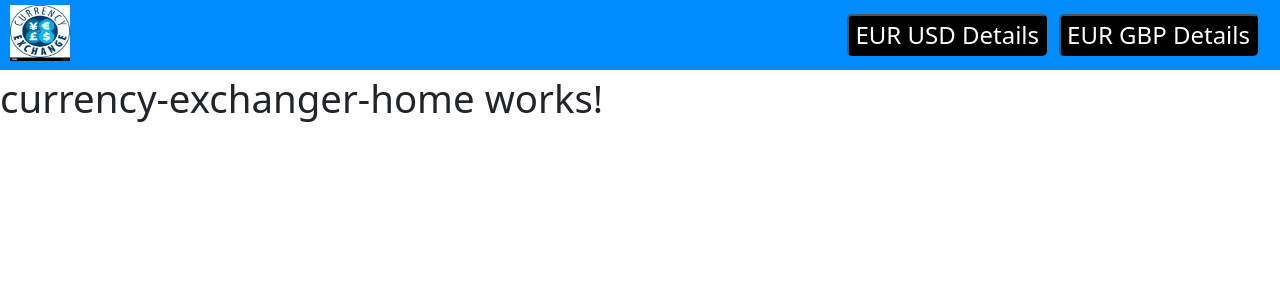
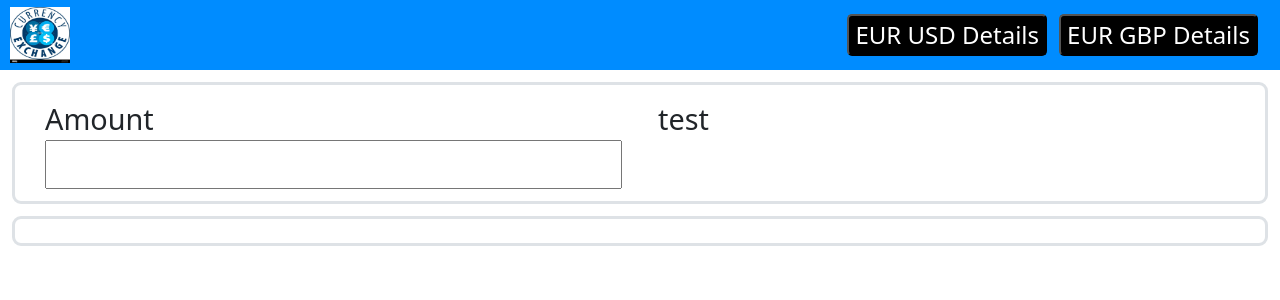
Before and after one commit to didarix/currencyEx, an Angular app: page / in a window 1280 px wide. Shown: the top 300 px of the page. Built offline with nearby package versions, Linux system fonts and the light colour scheme.

Commit message:
[FF1] [Portal] [feature] 1-add input number to home page 2-create currency coverter component

```diff
--- a/src/app/modules/main/pages/currency-exchanger/pages/currency-exchanger-home/currency-exchanger-home.component.html
+++ b/src/app/modules/main/pages/currency-exchanger/pages/currency-exchanger-home/currency-exchanger-home.component.html
@@ -1 +1,15 @@
-<p>currency-exchanger-home works!</p>
+<div class="currency-exchanger">
+  <div class="row m-2 p-2 border border-3 rounded">
+    <div class="col-md-6">
+      <!-- amount enter -->
+      <div class="currency-exchanger__amount-enter d-flex flex-column">
+        <label for="amount">Amount</label>
+        <input type="number" name="amount" (keyup)="getAmount($event)" />
+      </div>
+    </div>
+    <!-- converter -->
+    <div class="col-md-6">test</div>
+  </div>
+  <!-- most popular currencies -->
+  <div class="row m-2 p-2 border border-3 rounded"></div>
+</div>
--- a/src/app/modules/main/pages/currency-exchanger/pages/currency-exchanger-home/currency-exchanger-home.component.ts
+++ b/src/app/modules/main/pages/currency-exchanger/pages/currency-exchanger-home/currency-exchanger-home.component.ts
@@ -3,13 +3,19 @@ import { Component, OnInit } from '@angular/core';
 @Component({
   selector: 'app-currency-exchanger-home',
   templateUrl: './currency-exchanger-home.component.html',
-  styleUrls: ['./currency-exchanger-home.component.scss']
+  styleUrls: ['./currency-exchanger-home.component.scss'],
 })
 export class CurrencyExchangerHomeComponent implements OnInit {
+  constructor() {}
 
-  constructor() { }
+  ngOnInit(): void {}
 
-  ngOnInit(): void {
+  /**
+   * `getAmount()`
+   * @description get value of input
+   * @param  event event of input
+   */
+  getAmount(event: any) {
+    console.log(event.target.value);
   }
-
 }
--- a/src/app/shared/index.ts
+++ b/src/app/shared/index.ts
@@ -1 +1,2 @@
 export { HeaderComponent } from './modules/header/header.component';
+export { CurrencyConverterComponent } from './modules/currency-converter/currency-converter.component';
--- /dev/null
+++ b/src/app/shared/modules/currency-converter/currency-converter.component.html
@@ -0,0 +1 @@
+<p>currency-converter works!</p>
--- /dev/null
+++ b/src/app/shared/modules/currency-converter/currency-converter.component.ts
@@ -0,0 +1,15 @@
+import { Component, OnInit } from '@angular/core';
+
+@Component({
+  selector: 'app-currency-converter',
+  templateUrl: './currency-converter.component.html',
+  styleUrls: ['./currency-converter.component.scss']
+})
+export class CurrencyConverterComponent implements OnInit {
+
+  constructor() { }
+
+  ngOnInit(): void {
+  }
+
+}
--- a/src/app/shared/modules/header/header.component.html
+++ b/src/app/shared/modules/header/header.component.html
@@ -4,7 +4,7 @@
     class="header-container d-flex justify-content-between primary-background"
   >
     <!-- logo -->
-    <div class="header-container__logo">
+    <div class="header-container__logo d-flex justify-content-between">
       <img class="my-auto" src="assets/media/logo.jpg" alt="logo" />
     </div>
 
--- a/src/app/shared/modules/header/header.component.scss
+++ b/src/app/shared/modules/header/header.component.scss
@@ -14,5 +14,10 @@
         color:$white;
         background-color:$black;
     }
+    @media only screen and (max-width: 600px) {
+      .nav-btn {
+        font-size: 16px;
+      }
+    }
   }
 }
--- a/src/app/shared/modules/header/header.component.ts
+++ b/src/app/shared/modules/header/header.component.ts
@@ -9,6 +9,7 @@ import { EHeader } from '../../enums/header.enum';
   styleUrls: ['./header.component.scss'],
 })
 export class HeaderComponent implements OnInit {
+  // header enum
   Eheader = EHeader;
   constructor(private router: Router) {}
 
--- a/src/app/shared/shared.module.ts
+++ b/src/app/shared/shared.module.ts
@@ -1,18 +1,13 @@
 import { NgModule } from '@angular/core';
 import { CommonModule } from '@angular/common';
-import { HeaderComponent } from './index';
-
-
-
-const DIRECTIVES = [];
+import { HeaderComponent, CurrencyConverterComponent } from './index';
+import { ReactiveFormsModule } from '@angular/forms';
 
 @NgModule({
-  declarations: [HeaderComponent],
-  imports: [
-    CommonModule,
-  ],
+  declarations: [HeaderComponent, CurrencyConverterComponent],
+  imports: [CommonModule, ReactiveFormsModule],
 
   providers: [],
   exports: [HeaderComponent],
 })
-export class SharedModule { }
+export class SharedModule {}
--- a/src/sass/base/_reset.scss
+++ b/src/sass/base/_reset.scss
@@ -8,7 +8,7 @@ html {
 
 /* reset body */
 body {
-  font-size: 1.6rem !important;
+  font-size: 1.2rem !important;
   height: 100%;
 
   &.rtl {
```
Also changed, not shown: src/app/shared/modules/currency-converter/currency-converter.component.scss (added), 1 other file (tests, documents, lock files or other folders).
